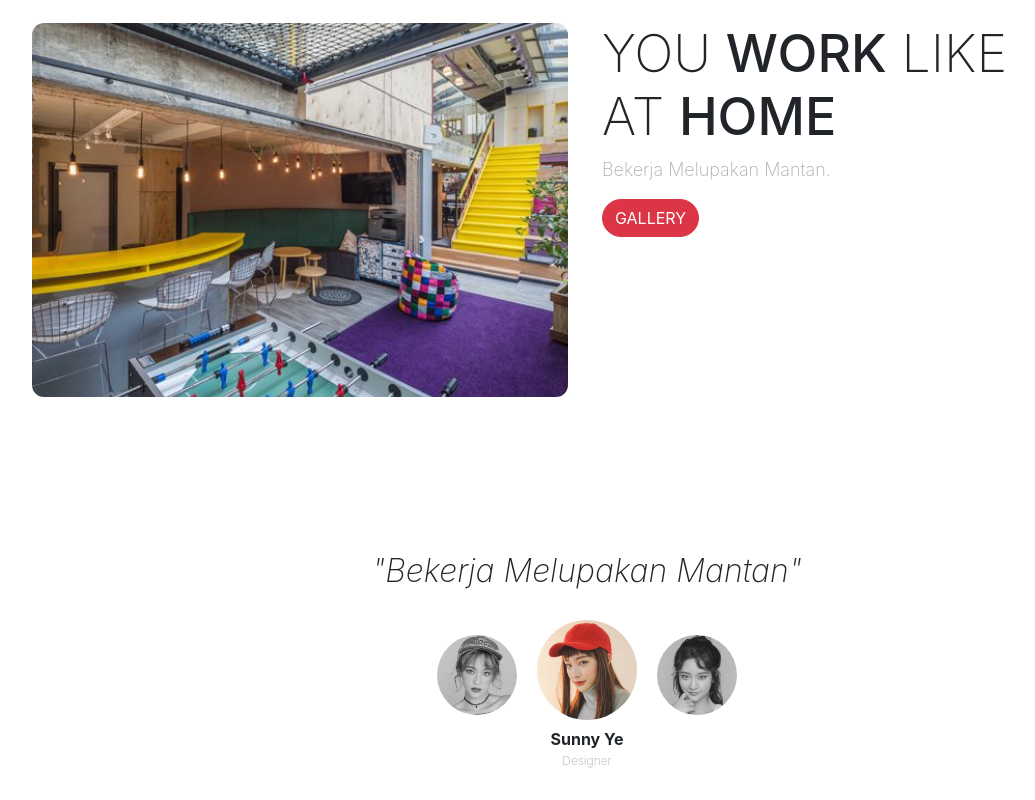
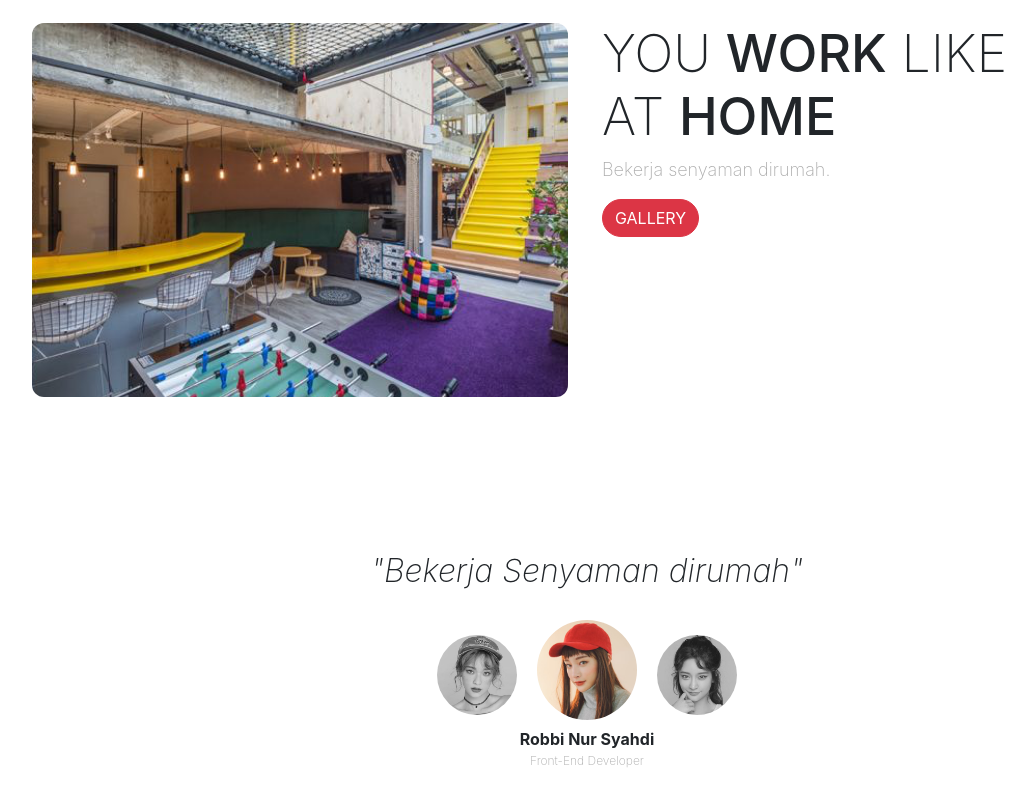
Before and after one commit to pl3d93/pl3d93.github.io, a plain HTML site: page index.html in a window 1280 px wide. Shown: the part 820-1620 px from the top of the page, without its empty margins (53-1088 px from the left). Drawn offline with nearby package versions, Linux system fonts and the light colour scheme; a web font is replaced by a local one.

Commit message:
Update index.html

```diff
--- a/index.html
+++ b/index.html
@@ -82,7 +82,7 @@
         </div>
         <div class="col-lg-5">
           <h2>You <span>Work</span> Like at <span>Home</span></h2>
-          <p>Bekerja Melupakan Mantan.</p>
+          <p>Bekerja senyaman dirumah.</p>
           <a href="#" class="btn btn-danger tombol">Gallery</a>
         </div>
       </div>
@@ -93,7 +93,7 @@
       <section class="testimonial">
         <div class="row justify-content-center">
           <div class="col-lg-8">
-            <p>"Bekerja Melupakan Mantan"</p>
+            <p>"Bekerja Senyaman dirumah"</p>
           </div>
         </div>
         <div class="row justify-content-center">
@@ -105,8 +105,8 @@
         </div>
         <div class="row justify-content-center info-text">
           <div class="col-lg text-center">
-            <h5>Sunny Ye</h5>
-            <p>Designer</p>
+            <h5>Robbi Nur Syahdi</h5>
+            <p>Front-End Developer</p>
           </div>
         </div>
       </section>
```
